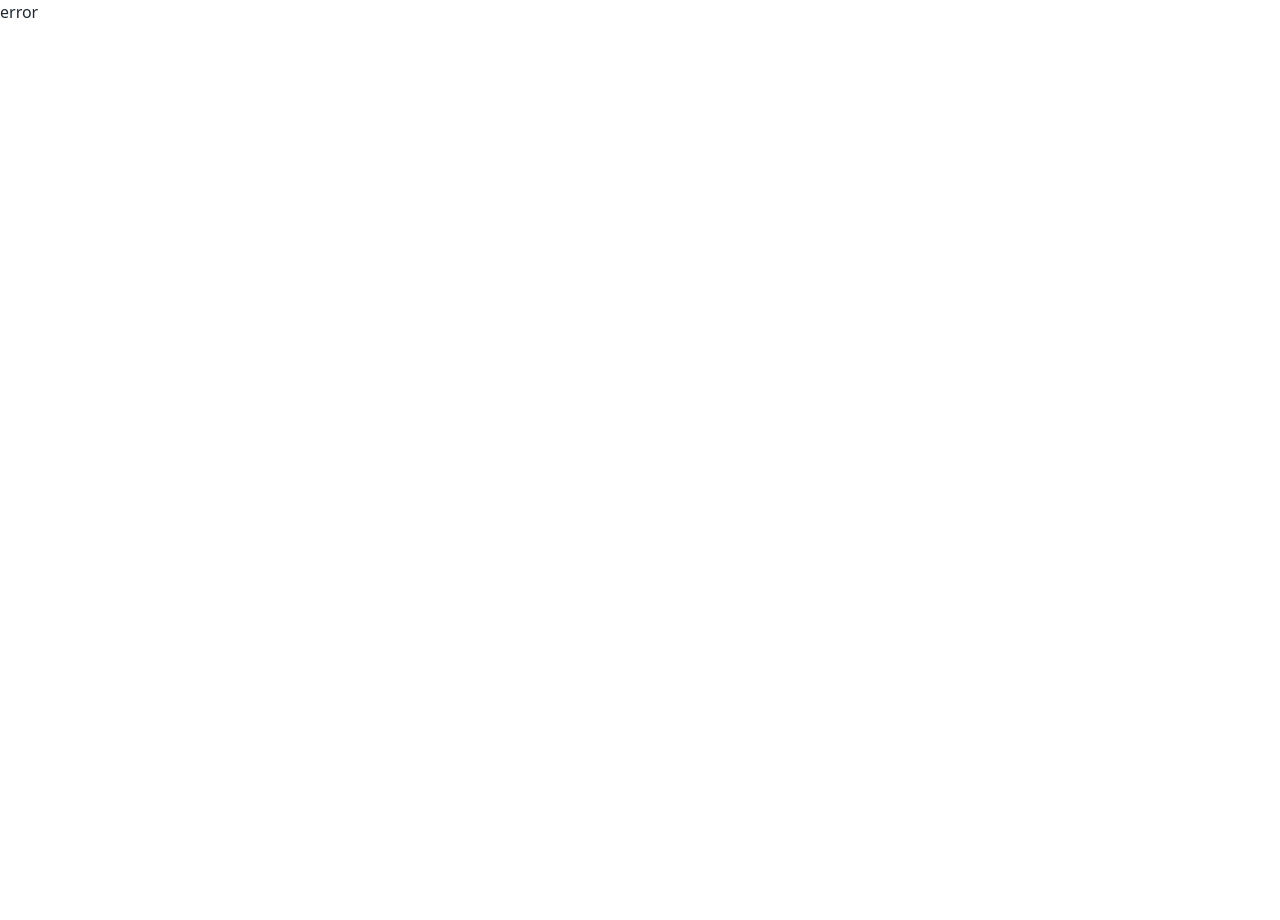
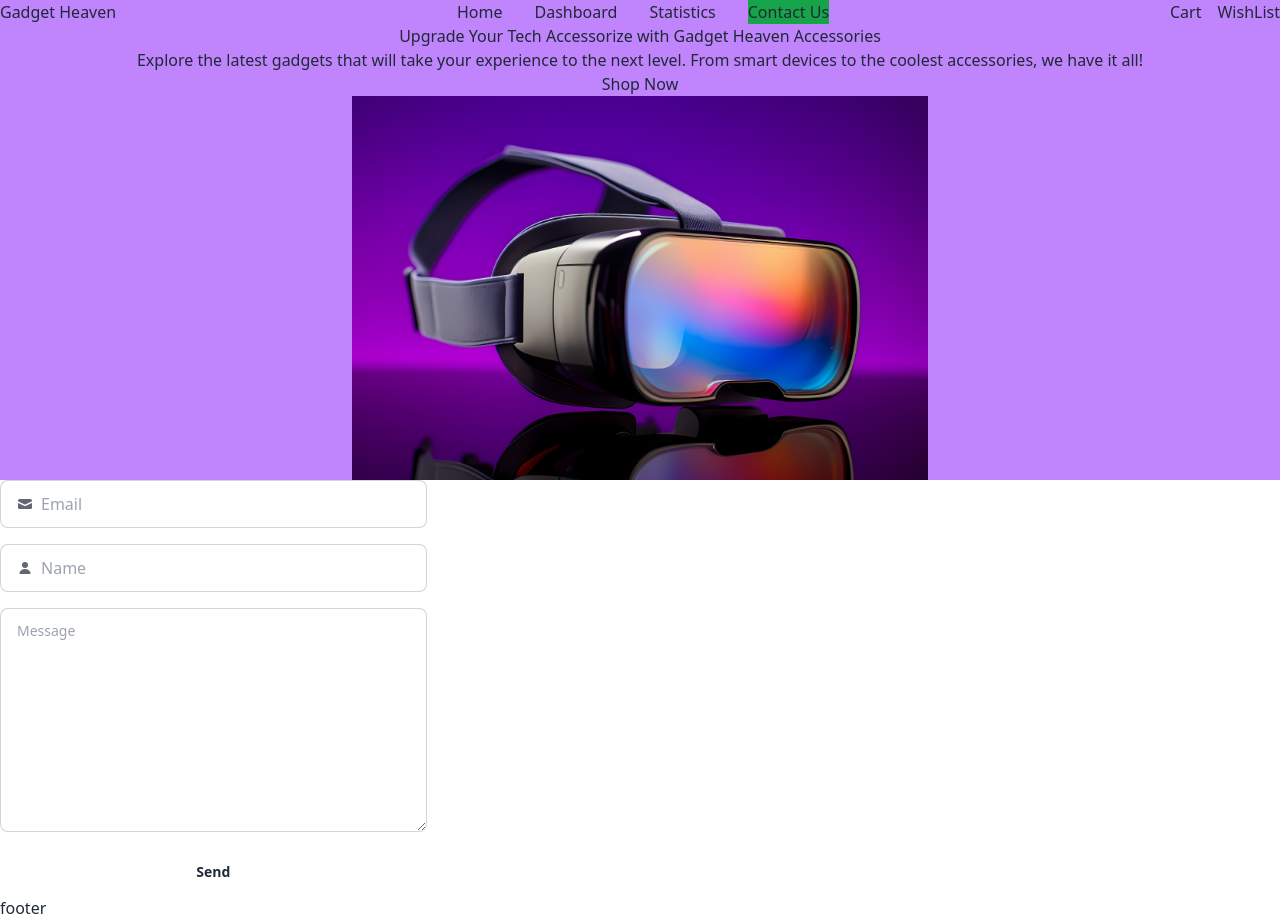
Before and after one commit to programming-hero-web-course-4/b10a8-gadget-heaven-m-im-ha, a React (Vite) app: page /contact in a window 1280 px wide. Before the commit this address had no page. Before the commit the page ends 800 px from the top, so only its background shows below. Built offline with nearby package versions, Linux system fonts and the light colour scheme.

Commit message:
add Contact.jsx

```diff
--- a/src/App.jsx
+++ b/src/App.jsx
@@ -7,6 +7,7 @@ import Stats from "./ui/Stats";
 import Cart from "./ui/Cart";
 import Wishlist from "./ui/Wishlist";
 import { ProductsProvider } from "./context/ProductsProvider";
+import Contact from "./ui/Contact";
 
 const router = createBrowserRouter([
   {
@@ -30,6 +31,10 @@ const router = createBrowserRouter([
         element: <Stats />,
       },
       {
+        path: "/contact",
+        element: <Contact/>,
+      },
+      {
         path: "/cart",
         element: <Cart />,
       },
--- /dev/null
+++ b/src/ui/Contact.jsx
@@ -0,0 +1,33 @@
+function Contact() {
+  return (
+    <div className="flex flex-col gap-4">
+      <label className="input input-bordered flex w-1/3 items-center gap-2">
+        <svg
+          xmlns="http://www.w3.org/2000/svg"
+          viewBox="0 0 16 16"
+          fill="currentColor"
+          className="h-4 w-4 opacity-70"
+        >
+          <path d="M2.5 3A1.5 1.5 0 0 0 1 4.5v.793c.026.009.051.02.076.032L7.674 8.51c.206.1.446.1.652 0l6.598-3.185A.755.755 0 0 1 15 5.293V4.5A1.5 1.5 0 0 0 13.5 3h-11Z" />
+          <path d="M15 6.954 8.978 9.86a2.25 2.25 0 0 1-1.956 0L1 6.954V11.5A1.5 1.5 0 0 0 2.5 13h11a1.5 1.5 0 0 0 1.5-1.5V6.954Z" />
+        </svg>
+        <input type="text" className="grow" placeholder="Email" />
+      </label>
+      <label className="input input-bordered flex w-1/3 items-center gap-2">
+        <svg
+          xmlns="http://www.w3.org/2000/svg"
+          viewBox="0 0 16 16"
+          fill="currentColor"
+          className="h-4 w-4 opacity-70"
+        >
+          <path d="M8 8a3 3 0 1 0 0-6 3 3 0 0 0 0 6ZM12.735 14c.618 0 1.093-.561.872-1.139a6.002 6.002 0 0 0-11.215 0c-.22.578.254 1.139.872 1.139h9.47Z" />
+        </svg>
+        <input type="text" className="grow" placeholder="Name" />
+      </label>
+      <textarea className="textarea textarea-bordered w-1/3 h-56" placeholder="Message"></textarea>
+      <button className="btn btn-ghost w-1/3">Send</button>
+    </div>
+  );
+}
+
+export default Contact;
--- a/src/ui/Header.jsx
+++ b/src/ui/Header.jsx
@@ -34,6 +34,12 @@ function Header() {
           >
             Statistics
           </NavLink>
+          <NavLink
+            className={pathname === "/contact" ? `bg-green-600` : ``}
+            to="/contact"
+          >
+            Contact Us
+          </NavLink>
         </div>
         <div className="flex gap-4">
           <button>
```
